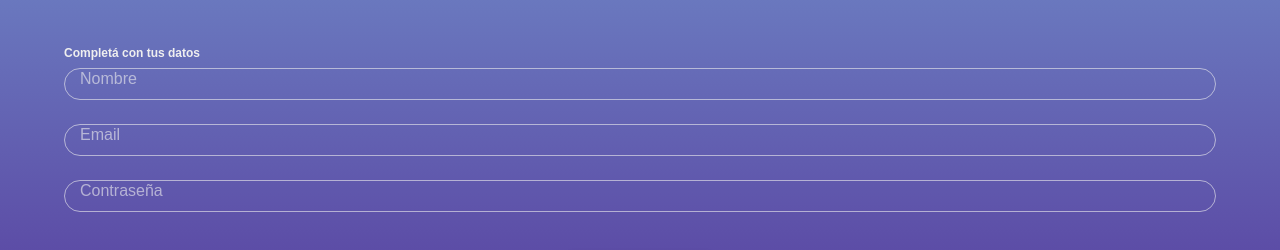
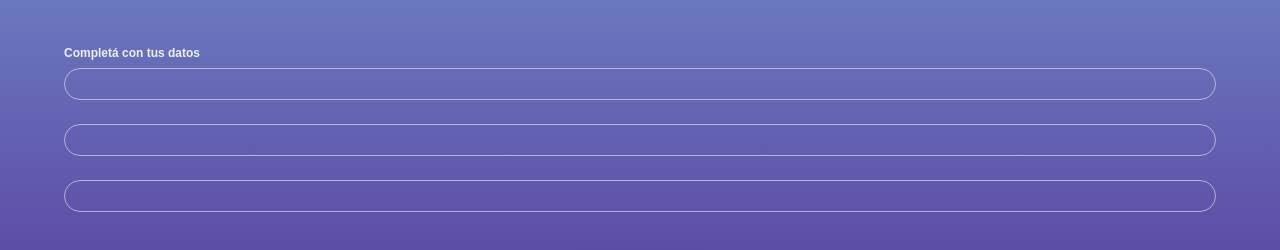
Before and after one commit to Alaan96/task-manager, a Nuxt app: page /signin in a window 1280 px wide. Shown: the part 229-479 px from the top of the page. Built offline with nearby package versions, Linux system fonts and the light colour scheme; a web font is replaced by a local one.

Commit message:
Authentication in process

```diff
--- a/components/field.vue
+++ b/components/field.vue
@@ -3,11 +3,10 @@
 		@click="onFocus"
 		:class="[{'focus': focus}, {'warning': onWarning}]"
 		class="credentials">
-		<label :for="name" v-if="label === true">{{title}}</label>
 		<input
 			type="text"
-			:id="name"
 			:name="name"
+			:placeholder="placeholder"
 			:ref="name"
 			@focus="onFocus"
 			@blur="blur"
--- /dev/null
+++ b/middleware/authenticated.js
@@ -0,0 +1,6 @@
+export default ({store, redirect}) => {
+  if (!store.state.user.logged) {
+    console.log(store.state.user.logged)
+    return redirect('/login')
+  }
+}
--- a/pages/index.vue
+++ b/pages/index.vue
@@ -16,6 +16,13 @@
     date,
     calendary,
     task,
+  },
+  middleware: 'authenticated',
+  beforeMount() {
+    console.log(this.$store.state.user.logged)
+    // if (!this.$store.state.user.logged) {
+    //   this.$router.push('/login')
+    // }
   }
 }
 </script>
--- a/store/login.js
+++ b/store/login.js
@@ -1,15 +1,15 @@
 export const state = () => ({
 	fields: [
 		{
-			placeholder: "",
-			title: "Email",
+			placeholder: "Email",
+			// title: "Email",
 			name: "login-email",
 			pattern:
 				"^([a-zA-ZñÑ0-9.-_]+)@([a-zA-ZñÑ0-9-_]{4,}).([a-z]{2,8})(.[a-z]{2,8})?$"
 		},
 		{
-			placeholder: "",
-			title: "Contraseña",
+			placeholder: "Contraseña",
+			// title: "Contraseña",
 			name: "login-pass",
 			pattern: '^([a-zA-Z0-9 !#$%&() * +,/:;<=>?@^_`|~]{8,30})'
 		}
--- /dev/null
+++ b/store/user.js
@@ -0,0 +1,9 @@
+export const state = () => ({
+  logged: false
+})
+
+export const mutations = {
+  login(state) {
+    state.logged = true
+  }
+}
```
